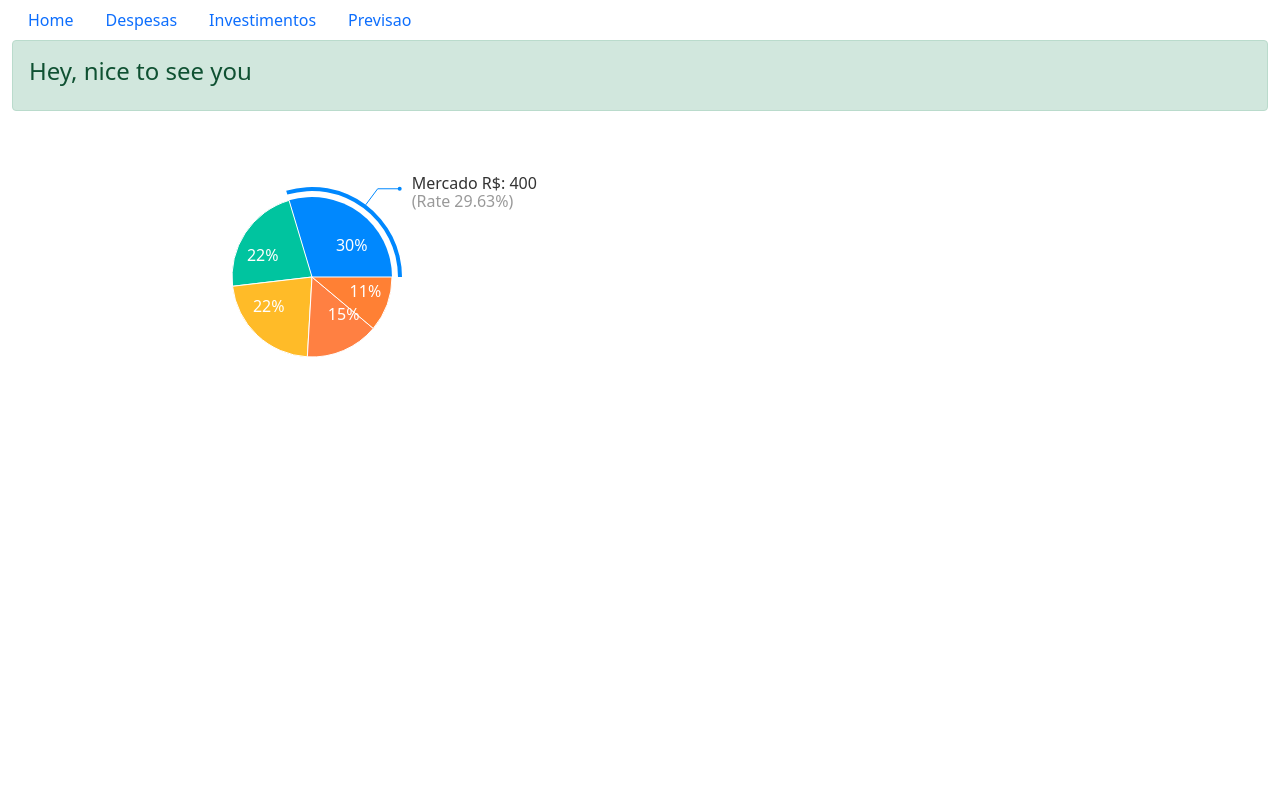
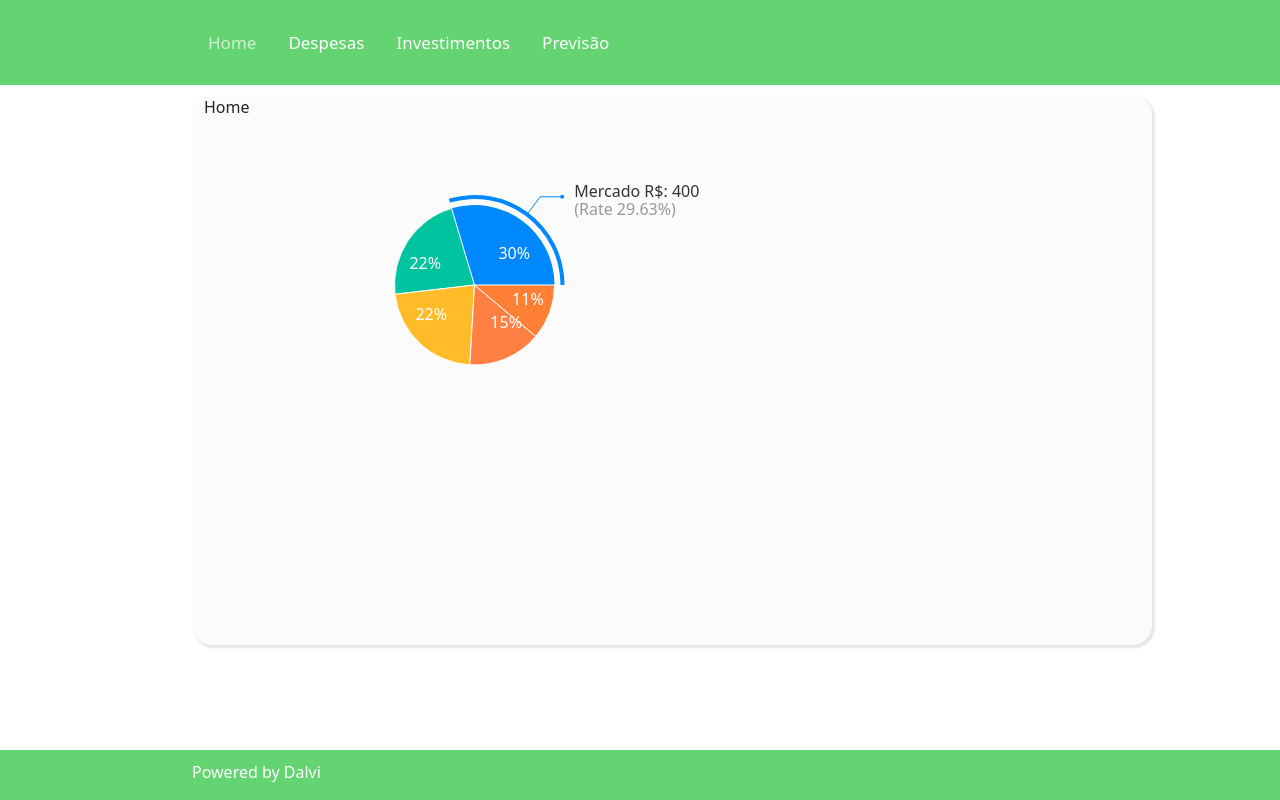
Before and after one commit to dalvan-bevilaqua/finance-front, a React (Create React App) app: page / in a window 1280 px wide. Built offline with nearby package versions, Linux system fonts and the light colour scheme.

Commit message:
Ajuste css

```diff
--- a/package.json
+++ b/package.json
@@ -11,9 +11,11 @@
     "react-bootstrap": "^2.1.2",
     "react-chartjs-2": "^4.0.1",
     "react-dom": "^17.0.2",
+    "react-icons": "^4.3.1",
     "react-router-dom": "^6.2.1",
     "react-scripts": "5.0.0",
     "recharts": "^2.1.8",
+    "styled-components": "^5.3.3",
     "web-vitals": "^2.1.4"
   },
   "scripts": {
--- a/src/App.js
+++ b/src/App.js
@@ -6,14 +6,27 @@ import Investimento from './pages/Investimento';
 import Despesa from './pages/Despesa';
 import Previsao from './pages/Previsao';
 
+import Header from './pages/Header';
 import Footer from './pages/Footer';
 
 import 'bootstrap/dist/css/bootstrap.min.css';
 
+const container = {
+  marginLeft: '15%',
+  width: '75%',
+  backgroundColor: '#fbfbfb',
+  marginTop: '10px',
+  borderRadius: '20px',
+  boxShadow: '2px 2px 2px 1px rgba(0, 0, 0, 0.1)',
+  height: '550px'
+};
+
+
 function App() {
   return (
-    <Container fluid>
-      <Footer />
+    <>
+      <Header />
+      <Container fluid style={container}>
         <Routes>
           <Route path='/' element={<Home />} />
           <Route path='/investimentos' element={<Investimento />} />
@@ -21,6 +34,8 @@ function App() {
           <Route path='/Previsao' element={<Previsao />} />
         </Routes>
       </Container>
+      <Footer />
+    </>
   );
 }
 export default App;
--- a/src/pages/Charts.js
+++ b/src/pages/Charts.js
@@ -91,7 +91,7 @@ export default class Charts extends PureComponent {
                     activeIndex={this.state.activeIndex}
                     activeShape={renderActiveShape}
                     onMouseEnter={this.onPieEnter}
-                    cx="50%"
+                    cx="45%"
                     cy="50%"
                     labelLine={false}
                     label={renderCustomizedLabel}
--- a/src/pages/Despesa.js
+++ b/src/pages/Despesa.js
@@ -1,11 +1,7 @@
-
-import Alert from 'react-bootstrap/Alert'
 
 const Despesa = () => {
     return <>
-        <Alert variant="success">
-            <Alert.Heading>Despesas</Alert.Heading>
-        </Alert>
+        <p>Despesas</p>
     </>;
 };
 
--- a/src/pages/Footer.js
+++ b/src/pages/Footer.js
@@ -1,21 +1,12 @@
-import Nav from 'react-bootstrap/Nav'
+import React from "react";
+
+import {
+    Foot
+} from './FooterElements';
+
 const Footer = () => {
-    return <>
-        <Nav className="justify-content-left" activeKey="/">
-            <Nav.Item>
-                <Nav.Link href="/">Home</Nav.Link>
-            </Nav.Item>
-            <Nav.Item>
-                <Nav.Link href="/despesas">Despesas</Nav.Link>
-            </Nav.Item>
-            <Nav.Item>
-                <Nav.Link href="/investimentos">Investimentos</Nav.Link>
-            </Nav.Item>
-            <Nav.Item>
-                <Nav.Link href="/previsao">Previsao</Nav.Link>
-            </Nav.Item>
-        </Nav>
-    </>;
+    return (
+        <><Foot><p style={{ color: 'white', marginLeft: '15%', paddingTop: '10px' }}>Powered by Dalvi</p></Foot></>
+    );
 };
-
 export default Footer;
--- /dev/null
+++ b/src/pages/FooterElements.js
@@ -0,0 +1,8 @@
+import styled from 'styled-components';
+
+export const Foot = styled.div`
+background: #63D471;
+position: absolute;
+bottom: 0;
+width: 100%;
+`;
--- /dev/null
+++ b/src/pages/Header.js
@@ -0,0 +1,30 @@
+import React from 'react';
+import {
+    Nav,
+    NavMenu,
+    NavLink
+} from './NavbarElements';
+
+const Header = () => {
+    return <div >
+        <Nav>
+            <NavMenu>
+                <NavLink to='/' activeStyle>
+                    Home
+                </NavLink>
+                <NavLink to='/despesas' activeStyle>
+                    Despesas
+                </NavLink>
+                <NavLink to='/investimentos' activeStyle>
+                    Investimentos
+                </NavLink>
+                <NavLink to='/previsao' activeStyle>
+                    Previsão
+                </NavLink>
+            </NavMenu>
+        </Nav>
+    </ div>;
+};
+
+
+export default Header;
--- a/src/pages/Home.js
+++ b/src/pages/Home.js
@@ -1,12 +1,10 @@
 
 import Charts from './Charts';
-import Alert from 'react-bootstrap/Alert'
+
 
 const Home = () => {
     return <>
-        <Alert variant="success">
-            <Alert.Heading>Hey, nice to see you</Alert.Heading>
-        </Alert>
+        <p>Home</p>
         <Charts></Charts>
 
     </>;
--- a/src/pages/Investimento.js
+++ b/src/pages/Investimento.js
@@ -1,12 +1,8 @@
 
-import Alert from 'react-bootstrap/Alert'
 
 const Investimento = () => {
     return <>
-        <Alert variant="success">
-            <Alert.Heading>Investimentos</Alert.Heading>
-        </Alert>
-
+        <p>Investimentos</p>
     </>;
 };
 
--- /dev/null
+++ b/src/pages/NavbarElements.js
@@ -0,0 +1,52 @@
+import { NavLink as Link } from 'react-router-dom';
+import styled from 'styled-components';
+
+export const Nav = styled.nav`
+background: #63D471;
+height: 85px;
+display: flex;
+justify-content: space-between;
+padding-left: 15%;
+`;
+
+export const NavLink = styled(Link)`
+color: #fff;
+display: flex;
+align-items: center;
+text-decoration: none;
+padding: 0 1rem;
+height: 100%;
+cursor: pointer;
+&.active {
+	color: #fffa;
+}
+`;
+
+export const NavMenu = styled.div`
+display: flex;
+align-items: center;
+margin-right: -24px;
+font-size: 17px;
+white-space: nowrap;
+@media screen and (max-width: 768px) {
+	display: none;
+}
+`;
+
+export const NavBtnLink = styled(Link)`
+border-radius: 4px;
+background: #808080;
+padding: 10px 22px;
+color: white;
+outline: none;
+border: none;
+cursor: pointer;
+transition: all 0.2s ease-in-out;
+text-decoration: none;
+margin-left: 24px;
+&:hover {
+	transition: all 0.2s ease-in-out;
+	background: #fff !important;
+	color: #fff !important;
+}
+`;
--- a/src/pages/Previsao.js
+++ b/src/pages/Previsao.js
@@ -1,12 +1,9 @@
 
-import Alert from 'react-bootstrap/Alert'
+
 
 const Previsao = () => {
     return <>
-        <Alert variant="success">
-            <Alert.Heading>Previsao</Alert.Heading>
-        </Alert>
-
+        <p>Previsão</p>
     </>;
 };
 
```
Lines whose indentation alone changed are shown as unchanged.
